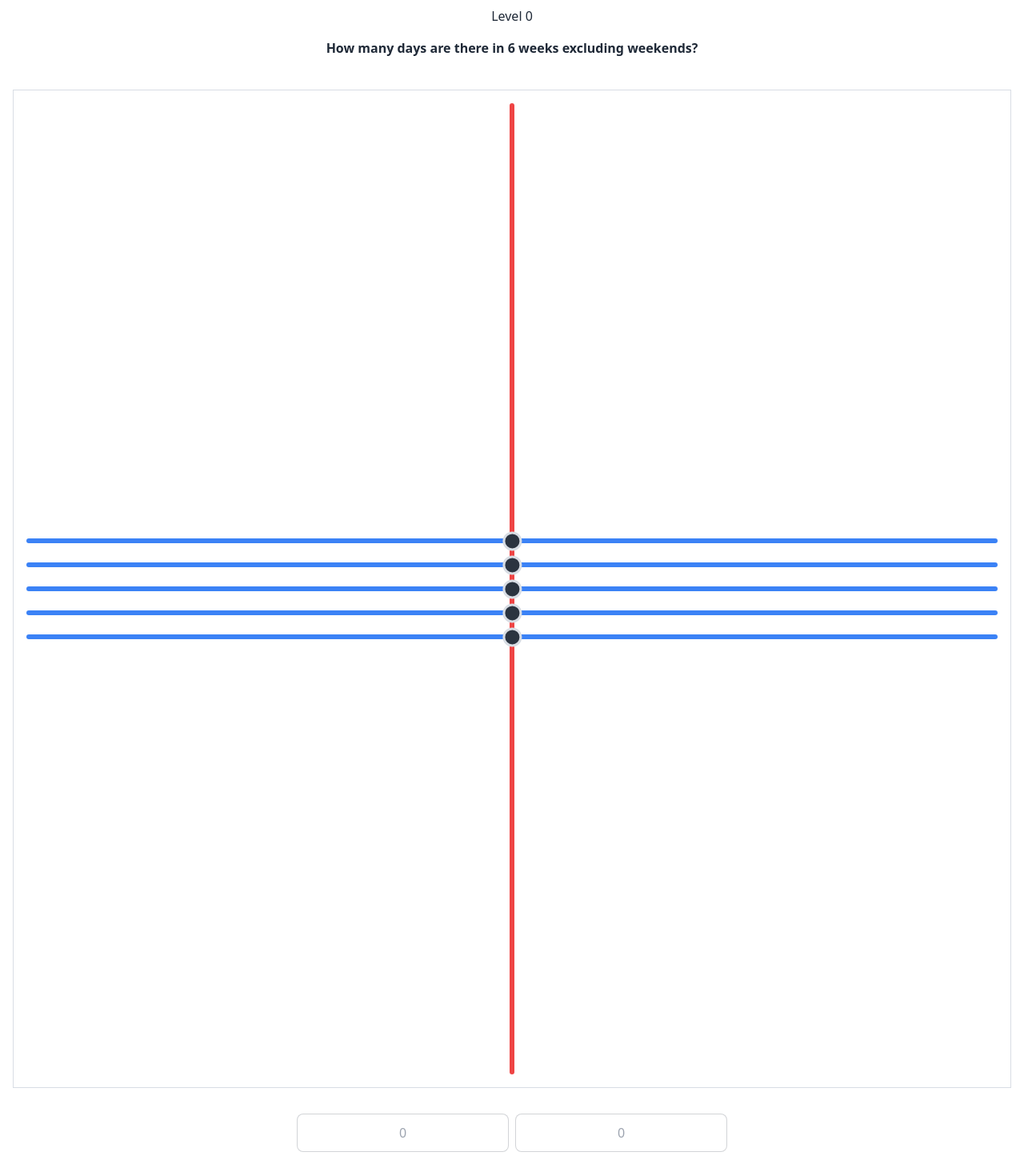
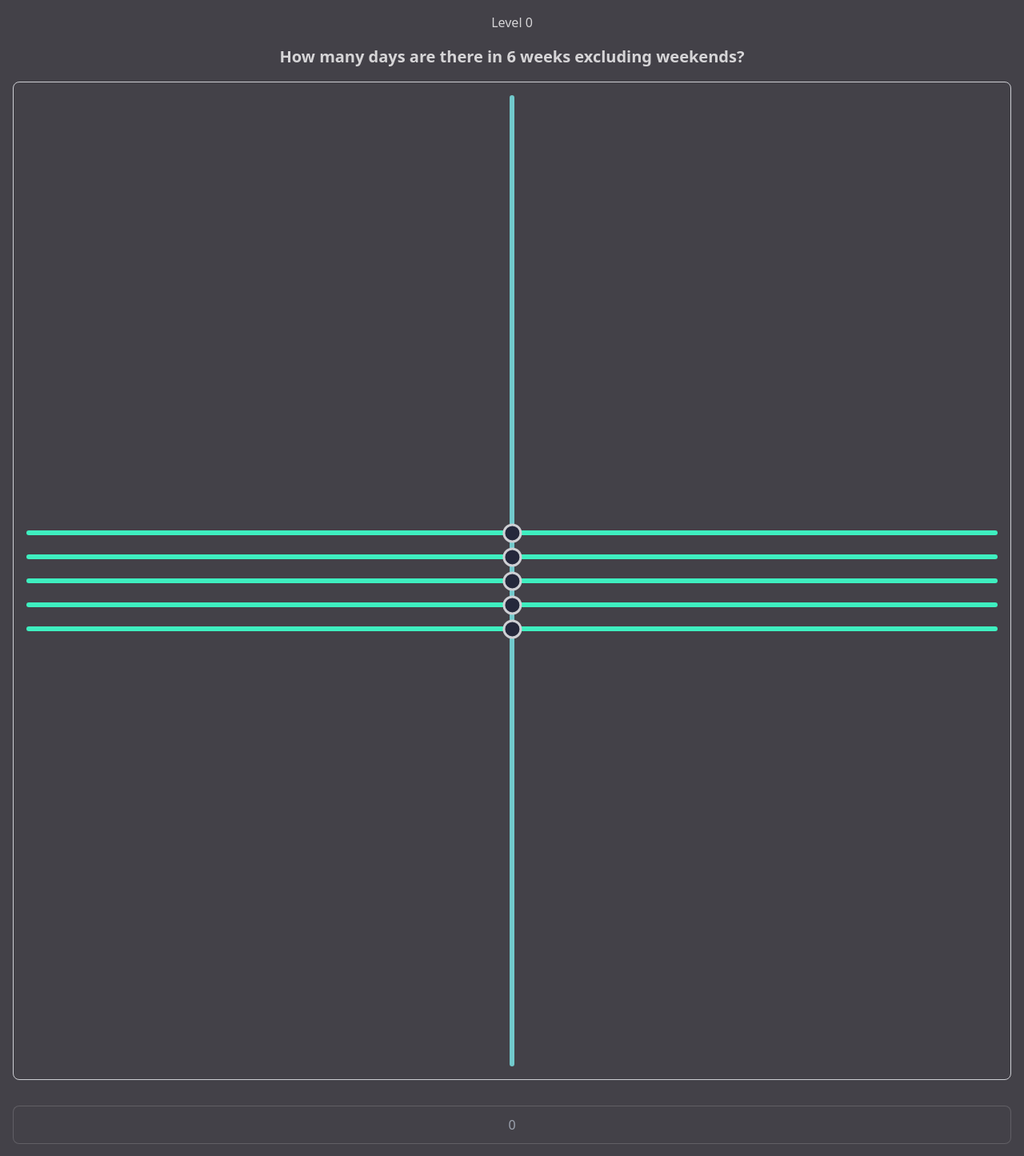
Before and after one commit to dotRarufu/japanese-multiplication, a React (Vite) app: page / in a window 1280 px wide. Shown: the top 1445 px of the page at 80% size. Built offline with nearby package versions, Linux system fonts and the light colour scheme.

Commit message:
add answer check

```diff
--- a/src/App.tsx
+++ b/src/App.tsx
@@ -1,4 +1,4 @@
-import { useState, useRef, useEffect } from 'react';
+import { useState, useEffect } from 'react';
 
 import Grid from './components/Grid';
 import { sampleQuestions } from './data/sampleQuestions';
@@ -7,12 +7,15 @@ export type Question = { text: string; x1: number[]; x2: number[] };
 
 function App() {
   const [deviceWidth, setDeviceWidth] = useState<string | null>(null);
-  const [em, setEm] = useState(24);
+  const [em] = useState(24);
 
   const [question, setQuestion] = useState<Question>(sampleQuestions[0]);
+  const [preAnswer, setPreAnswer] = useState<number[]>([]);
+  const [finalAnswer, setFinalAnswer] = useState(0);
 
   useEffect(() => {
     window.addEventListener('resize', updateDeviceWidth);
+    // eslint-disable-next-line react-hooks/exhaustive-deps
   }, []);
 
   const updateDeviceWidth = () => {
@@ -23,50 +26,73 @@ function App() {
     setDeviceWidth(`${newWidth}em`);
   };
 
-  const changeQuestion = () => {
+  const getAnwerInputNumber = () => {
+    return question.x1.length > question.x2.length
+      ? question.x1.length
+      : question.x2.length;
+  };
+
+  const nextQuestion = () => {
     const current = sampleQuestions.findIndex(q => q.text === question.text);
     const next = sampleQuestions[current + 1];
+    setFinalAnswer(0);
+    setPreAnswer([]);
+    setQuestion(next);
+  };
 
-    setQuestion(next);
+  const checkAnswer = () => {
+    const x1 = parseInt(question.x1.join(''), 10);
+    const x2 = parseInt(question.x2.join(''), 10);
+    const correctAnswer = x1 * x2;
+
+    if (finalAnswer === correctAnswer) nextQuestion();
+    else alert('wrong answer | correct:' + correctAnswer);
   };
 
   return (
     <div className=" mx-auto h-screen px-[16px]">
-      <div className="flex flex-col gap-8 text-[24px] items-center">
-        <div className=" text text-center flex flex-col gap-4 w-full py-2 ">
+      <div className="flex flex-col gap-8 text-[24px] items-center py-4">
+        <div className=" text text-center flex flex-col gap-4 w-full ">
           <span className="text-base">
             Level {sampleQuestions.findIndex(q => q.text === question.text)}
           </span>
-          <span className="text-base font-bold">{question.text}</span>
-        </div>
+          <span className="text-[20px] font-bold">{question.text}</span>
 
           <Grid
             x1={question.x1}
             x2={question.x2}
             deviceEmWidth={deviceWidth || ''}
-          em={em}
           />
+        </div>
 
-        <div className="flex flex-col gap-4">
+        <div className="flex flex-col gap-4 w-full">
           <div className="w-full flex justify-evenly gap-2 ">
+            {Array(getAnwerInputNumber())
+              .fill('')
+              .map((_, index) => (
                 <input
+                  key={index}
+                  value={preAnswer[index]}
+                  onChange={e => {
+                    const newVal = [...preAnswer];
+                    newVal[index] = Number(e.target.value);
+                    setPreAnswer(newVal);
+                  }}
                   type="text"
                   placeholder="0"
-              className="text-center input input-bordered w-full max-w-xs"
+                  className="text-center input input-bordered w-full "
                 />
+              ))}
+          </div>
           <input
+            value={finalAnswer}
+            onChange={e => setFinalAnswer(Number(e.target.value))}
             type="text"
             placeholder="0"
-              className="text-center input input-bordered w-full max-w-xs"
-            />
-          </div>
-          <input
-            type="text"
-            placeholder="0"
-            className="w-full text-center input input-bordered"
+            className="w-full text-center input input-bordered "
           />
           <button
-            onClick={() => changeQuestion()}
+            onClick={() => checkAnswer()}
             className="btn btn-primary w-full"
           >
             Check
--- a/src/components/Grid.tsx
+++ b/src/components/Grid.tsx
@@ -7,10 +7,9 @@ export type GridProps = {
   x1: number[];
   x2: number[];
   deviceEmWidth: string;
-  em: number;
 };
 
-function Grid({ x1, x2, deviceEmWidth, em }: GridProps) {
+function Grid({ x1, x2, deviceEmWidth }: GridProps) {
   const verticals = useRef<(HTMLDivElement | null)[]>([]);
 
   const horizontals = useRef<(HTMLDivElement | null)[]>([]);
@@ -99,7 +98,7 @@ function Grid({ x1, x2, deviceEmWidth, em }: GridProps) {
                   element,
                 ])
               }
-              className=" w-[0.25em] bg-red-500 rounded-full  "
+              className=" w-[0.25em] bg-primary rounded-full  "
             />
           ))}
       </div>
@@ -122,7 +121,7 @@ function Grid({ x1, x2, deviceEmWidth, em }: GridProps) {
                   element,
                 ])
               }
-              className=" h-[0.25em] bg-blue-500 rounded-full "
+              className=" h-[0.25em] bg-secondary rounded-full "
             />
           ))}
       </div>
@@ -148,10 +147,10 @@ function Grid({ x1, x2, deviceEmWidth, em }: GridProps) {
   };
 
   return (
-    <div className=" p-4 w-full border border-neutral-content">
+    <div className=" p-4 w-full border rounded-lg border-neutral-content">
       <div
         ref={parentElem}
-        className="aspect-square w-full  relative rounded  overflow-clip"
+        className="aspect-square w-full  relative   overflow-clip"
       >
         {/* Intersections */}
         {generateIntersections()}
--- a/src/components/Intersection.tsx
+++ b/src/components/Intersection.tsx
@@ -9,7 +9,7 @@ const Intersection = forwardRef<HTMLDivElement>(({}, ref) => {
       onClick={() => setClicked(true)}
       ref={ref}
       className={`cursor-pointer border-neutral-content border-[0.125em] rounded-full w-[1em] aspect-square absolute z-[99999] hidden ${
-        clicked ? 'bg-green-500' : 'bg-neutral'
+        clicked ? 'bg-success' : 'bg-neutral'
       }`}
     />
   );
--- a/src/data/sampleQuestions.ts
+++ b/src/data/sampleQuestions.ts
@@ -12,8 +12,13 @@ export const sampleQuestions: Question[] = [
     x2: [3],
   },
   {
-    text: 'What is 24x33?',
+    text: 'What is 99x33?',
     x1: [9, 9],
     x2: [3, 3],
   },
+  {
+    text: 'What is 9x33?',
+    x1: [9],
+    x2: [3, 3],
+  },
 ];
--- a/tailwind.config.js
+++ b/tailwind.config.js
@@ -4,5 +4,30 @@ export default {
   theme: {
     extend: {},
   },
+  daisyui: {
+    themes: [
+      {
+        mytheme: {
+          primary: '#72c9cc',
+
+          secondary: '#3eefc0',
+
+          accent: '#9eed80',
+
+          neutral: '#25283c',
+
+          'base-100': '#434148',
+
+          info: '#6382de',
+
+          success: '#23cd6f',
+
+          warning: '#c26b14',
+
+          error: '#f90b27',
+        },
+      },
+    ],
+  },
   plugins: [require('daisyui')],
 };
```
Lines whose indentation alone changed are shown as unchanged.
